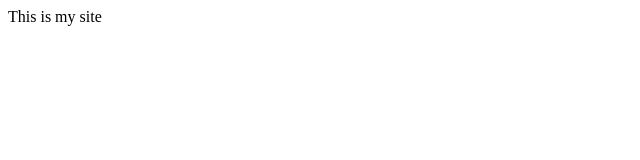
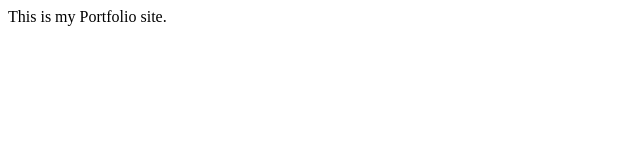
Before and after one commit to harshitbadollacodes/Portfolio, a plain HTML site: page index.html in a window 1280 px wide. Shown: the full height of the page, 0-640 px from the left. Drawn offline with Linux system fonts and the light colour scheme.

Commit message:
Update: index.html

```diff
--- a/index.html
+++ b/index.html
@@ -6,6 +6,6 @@
     <title>Document</title>
 </head>
 <body>
-    This is my site
+    This is my Portfolio site.
 </body>
 </html>
```
